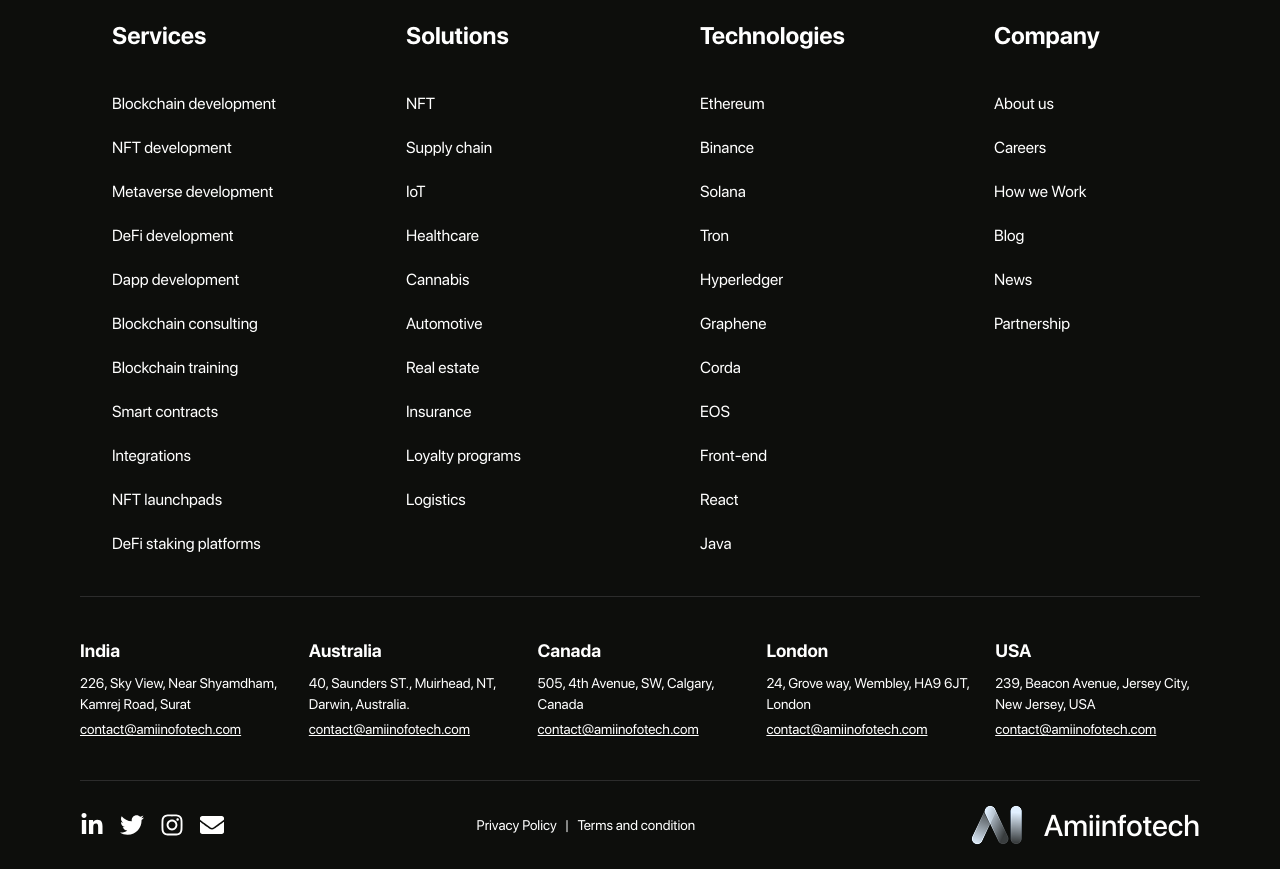
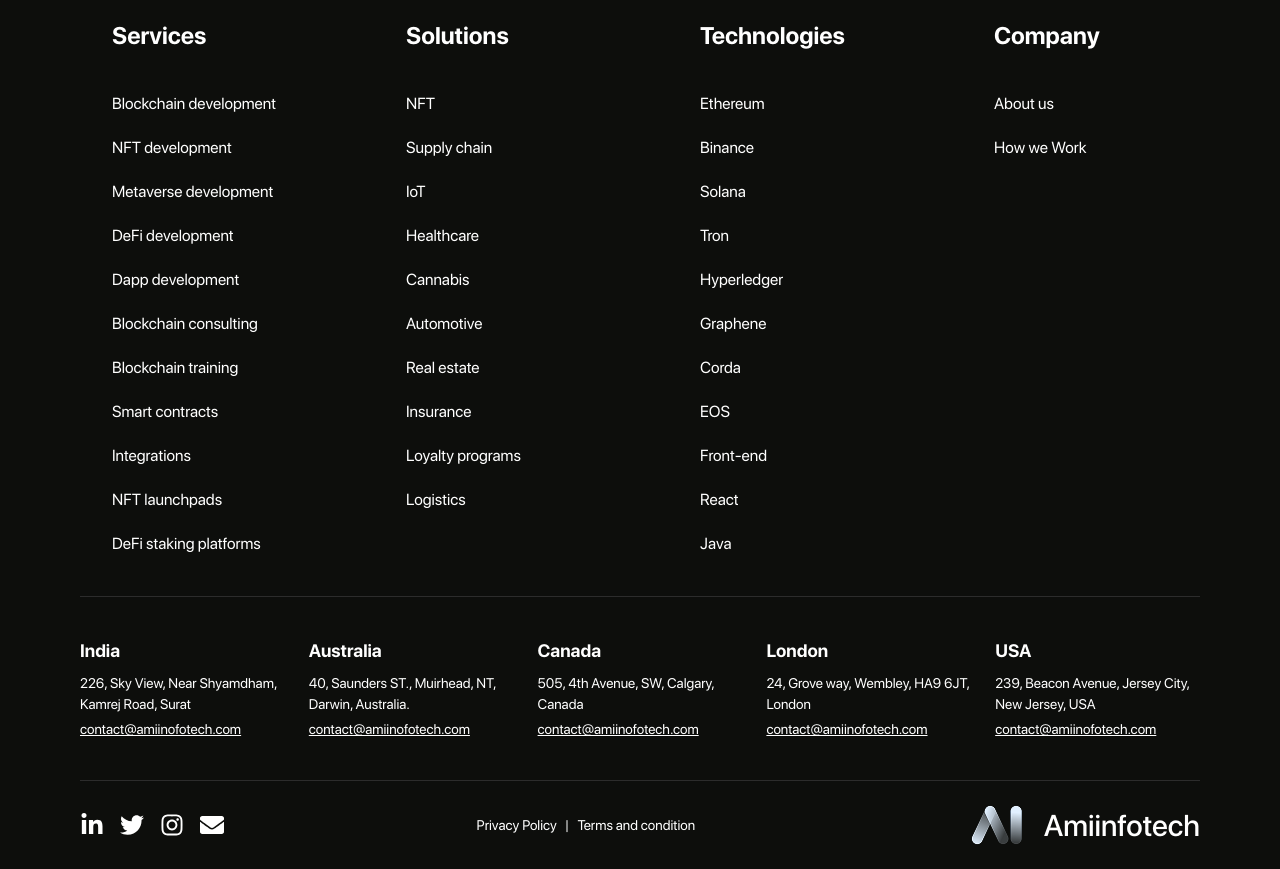
Before and after one commit to vd7943/Hippocampus, a React (Vite) app in the folder frontend/: page / in a window 1280 px wide. Shown: the part 4720-5589 px from the top of the page. Built offline with nearby package versions, Linux system fonts and the light colour scheme.

Commit message:
Update Footer.jsx

```diff
--- a/frontend/src/components/Footer.jsx
+++ b/frontend/src/components/Footer.jsx
@@ -99,11 +99,7 @@
           <h3 className="text-lg lg:text-2xl font-semibold mb-10">Company</h3>
           <ul className="space-y-5 text-md text-[#FFFFFF]">
             <li className="hover:underline cursor-pointer">About us</li>
-            <li className="hover:underline cursor-pointer">Careers</li>
             <li className="hover:underline cursor-pointer">How we Work</li>
-            <li className="hover:underline cursor-pointer">Blog</li>
-            <li className="hover:underline cursor-pointer">News</li>
-            <li className="hover:underline cursor-pointer">Partnership</li>
           </ul>
         </div>
       </div>
```
